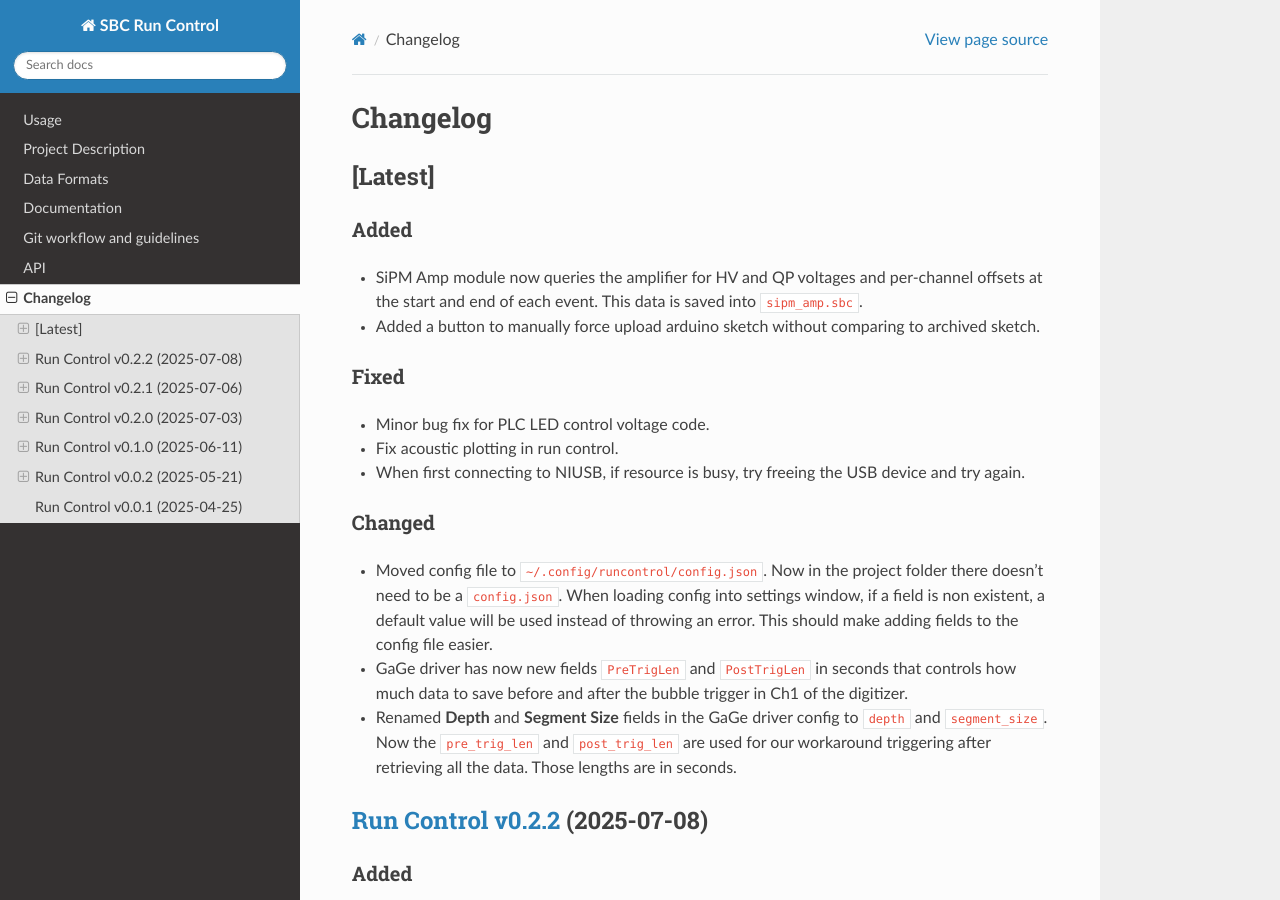
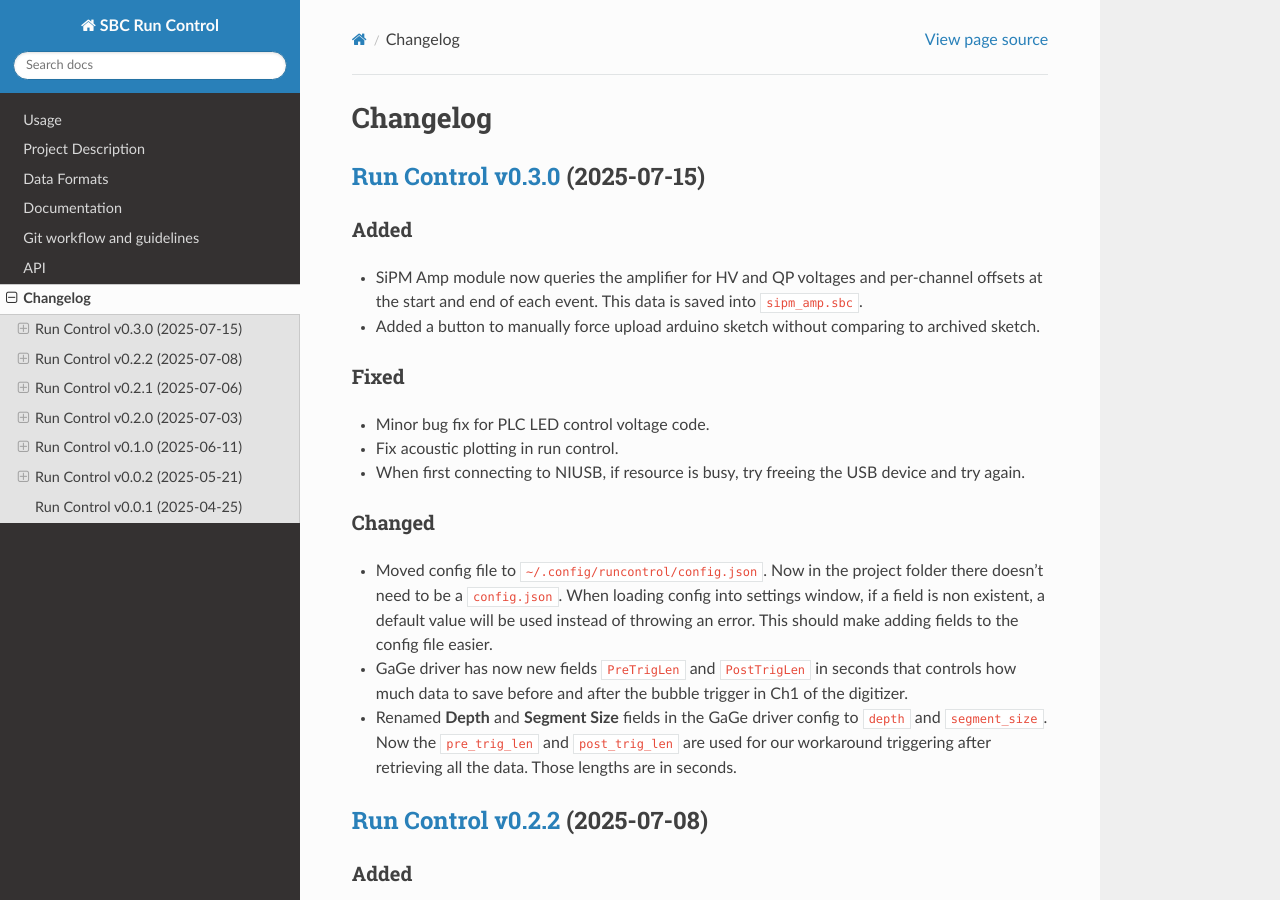
Before and after one commit to SBC-Collaboration/SBC-RunControl, a Sphinx documentation site: the page built from docs/changelog.md, in a window 1280 px wide and 900 px high. Built offline with Sphinx 7.4.7 and the Read the Docs theme 3.1.0, drawn with Linux system fonts in a browser that asks for light colours.

Commit message:
Prepare for release v0.3.0

```diff
--- a/docs/changelog.md
+++ b/docs/changelog.md
@@ -1,6 +1,6 @@
 # Changelog
 
-## [Latest]
+## [Run Control v0.3.0](https://github.com/SBC-Collaboration/SBC-RunControl/releases/tag/v0.3.0) (2025-07-15)
 ### Added
 - SiPM Amp module now queries the amplifier for HV and QP voltages and per-channel offsets at the start and end of each event. This data is saved into `sipm_amp.sbc`.
 - Added a button to manually force upload arduino sketch without comparing to archived sketch.
--- a/docs/conf.py
+++ b/docs/conf.py
@@ -7,8 +7,8 @@ project = 'SBC Run Control'
 copyright = '2024-2025 SBC Collaboration'
 author = 'SBC Collaboration'
 
-release = '0.2'
-version = '0.2.2'
+release = '0.3'
+version = '0.3.0'
 
 # -- General configuration
 
```
